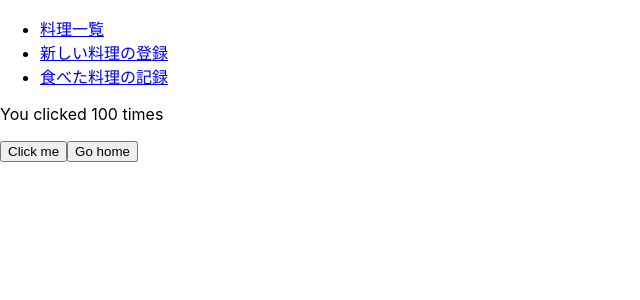
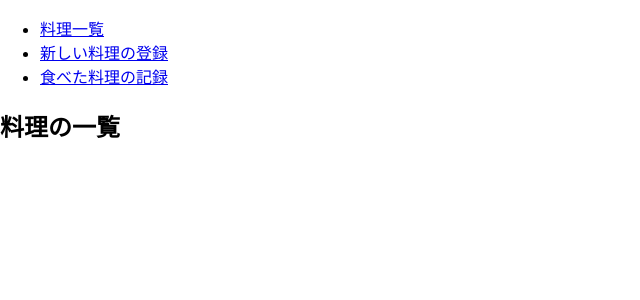
Before and after one commit to Teppei-Kanayama/cook-pod-front, a React (Create React App) app: page / in a window 1280 px wide. Shown: the top 300 px of the page, without its empty margins (0-640 px from the left). Built offline with nearby package versions, Linux system fonts and the light colour scheme.

Commit message:
refacotor

```diff
--- a/src/pages/Dishes.js
+++ b/src/pages/Dishes.js
@@ -1,34 +1,7 @@
-import React, { useState } from 'react';
-import { useHistory } from "react-router-dom";
+import React from 'react';
 
 function Dishes() {
-  // Declare a new state variable, which we'll call "count"
-  const [count, setCount] = useState(100);  // the current state value and a function that lets you update it
-
-  return (
-    <div>
-      <p>You clicked {count} times</p>
-      <button onClick={() => setCount(count - 100)}>
-        Click me
-      </button>
-
-      <HomeButton />
-    </div>
-  );
-}
-
-function HomeButton() {
-  let history = useHistory();
-
-  function handleClick() {
-    history.push("/record");
-  }
-
-  return (
-    <button type="button" onClick={handleClick}>
-      Go home
-    </button>
-  );
+  return <h2>料理の一覧</h2>;
 }
 
 export default Dishes;
--- a/src/pages/NewDish.js
+++ b/src/pages/NewDish.js
@@ -2,42 +2,12 @@ import React from 'react';
 import axios from 'axios';
 import { useHistory } from "react-router-dom";
 
-class NewDish extends React.Component {
-  constructor(props) {
-    super(props);
-    this.state = {value: ''};
-
-    this.handleChange = this.handleChange.bind(this);
-    this.handleSubmit = this.handleSubmit.bind(this);
-  }
-
-  handleChange(event) {
-    this.setState({value: event.target.value});
-  }
-
-  handleSubmit(event, func) {
-    func(this.state.value)
-    event.preventDefault();  // よくわからないが、これがないと空欄に戻る。（APIは叩かれる）
-  }
-
-  render() {
-    // TODO: URLやメモも送信する
-    return (
-      <SubmitButton
-        onSubmit={ this.handleSubmit }
-        handleChange = {this.handleChange}
-        value = {this.value}
-      />
-    );
-  }
-}
-
-function SubmitButton(props) {
+function SubmitForm(props) {
   let history = useHistory();
 
-  function handleSubmit(f) {
-    f();
-    history.push("/record");
+  function handleSubmit(onSubmit) {
+    onSubmit();
+    history.push("/");
   }
 
   const craeteDish = async (dishName) => {
@@ -52,10 +22,11 @@ function SubmitButton(props) {
       );
       console.log(result);
     } catch (error) {
-      console.log('error :/');
+      console.log('何かがおかしい');
     }
   };
 
+  // TODO: URLやメモも送信する
   return (
     <form onSubmit={(event) => { handleSubmit( () => {props.onSubmit(event, craeteDish)} ) } }>
       <label>
@@ -67,4 +38,32 @@ function SubmitButton(props) {
   );
 }
 
+class NewDish extends React.Component {
+  constructor(props) {
+    super(props);
+    this.state = {value: ''};
+    this.handleChange = this.handleChange.bind(this);
+    this.handleSubmit = this.handleSubmit.bind(this);
+  }
+
+  handleChange(event) {
+    this.setState({value: event.target.value});
+  }
+
+  handleSubmit(event, onSubmit) {
+    onSubmit(this.state.value)
+    event.preventDefault();  // よくわからないが、これがないと空欄に戻る。（APIは叩かれる）
+  }
+
+  render() {
+    return (
+      <SubmitForm
+        onSubmit={ this.handleSubmit }
+        handleChange = {this.handleChange}
+        value = {this.value}
+      />
+    );
+  }
+}
+
 export default NewDish;
```
